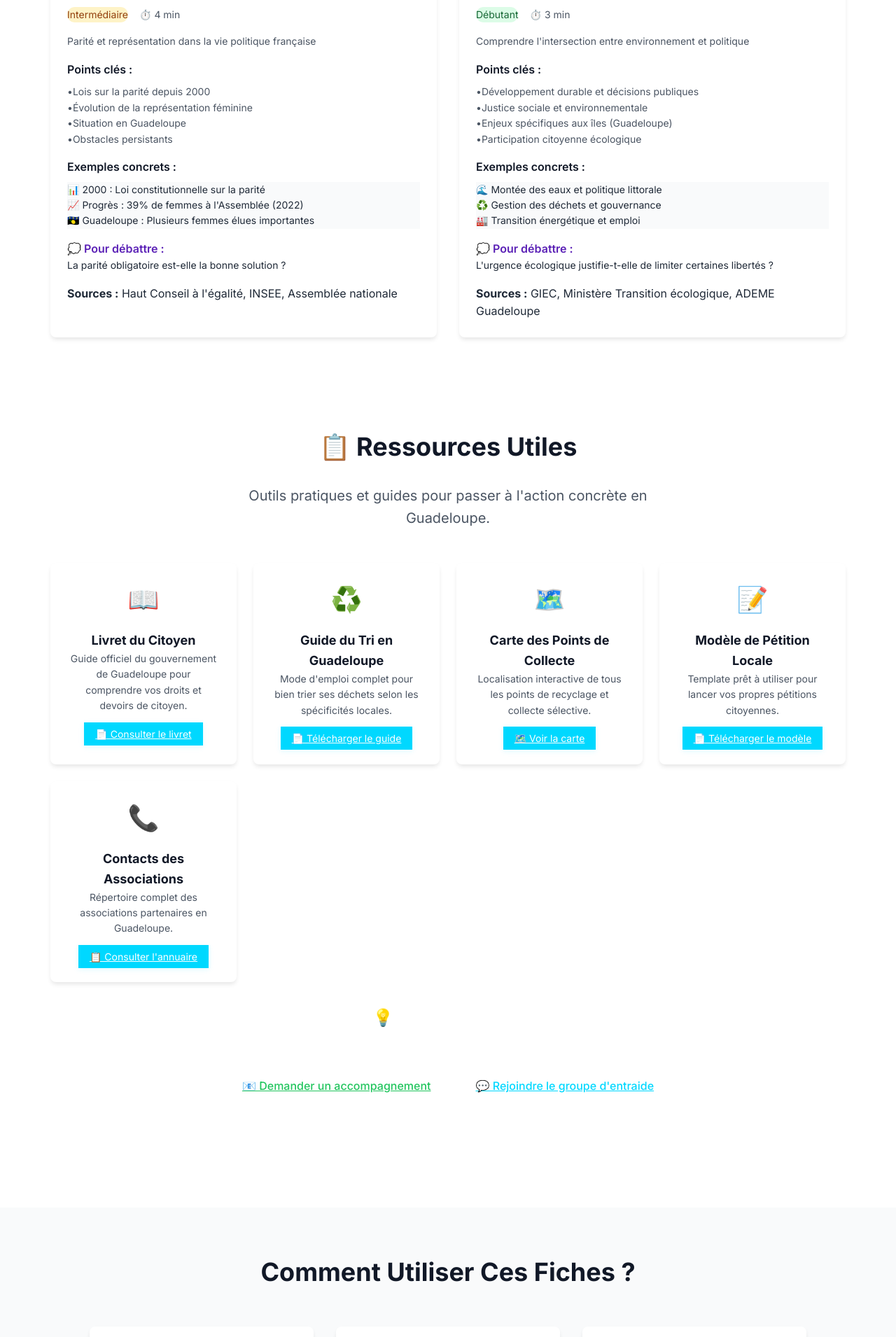
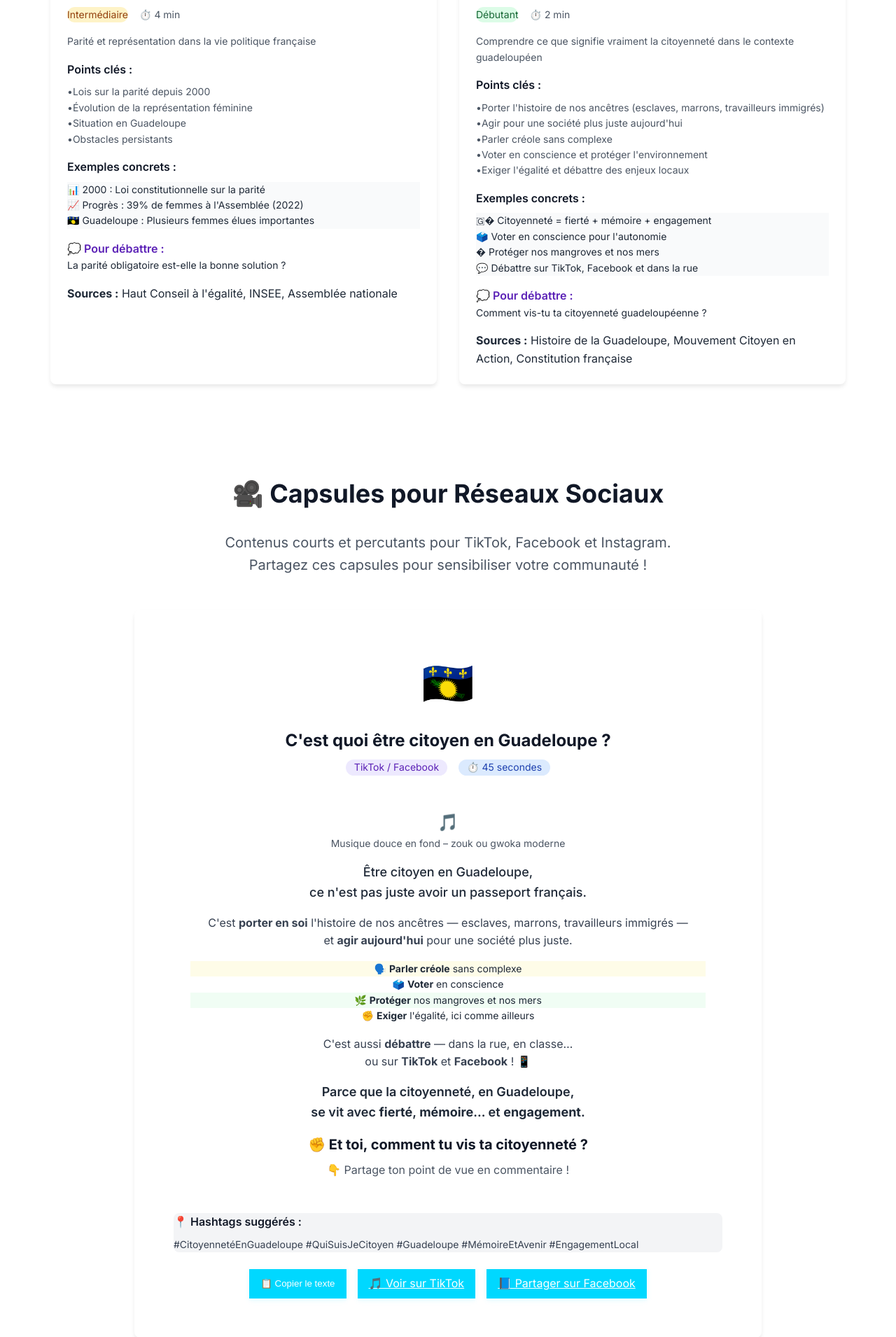
Before and after one commit to cipfarorudy/citoyen-en-action, a React (Vite) app: page /ressources in a window 1280 px wide. Shown: the part 1950-3860 px from the top of the page at 70% size. Built offline with nearby package versions, Linux system fonts and the light colour scheme.

Commit message:
Ajout de la capsule TikTok/Facebook 'C'est quoi être citoyen en Guadeloupe ?' et fiche pédagogique associée

```diff
--- a/src/pages/RessourcesPage.tsx
+++ b/src/pages/RessourcesPage.tsx
@@ -121,25 +121,27 @@ const RessourcesPage: React.FC = () => {
       sources: ['Haut Conseil à l\'égalité', 'INSEE', 'Assemblée nationale']
     },
     {
-      id: 6,
-      titre: "Qu'est-ce que l'écologie politique ?",
-      category: 'civisme',
+      id: 7,
+      titre: "C'est quoi être citoyen en Guadeloupe ?",
+      category: 'guadeloupe',
       niveau: 'Débutant',
-      duree: '3 min',
-      description: 'Comprendre l\'intersection entre environnement et politique',
+      duree: '2 min',
+      description: 'Comprendre ce que signifie vraiment la citoyenneté dans le contexte guadeloupéen',
       points: [
-        'Développement durable et décisions publiques',
-        'Justice sociale et environnementale',
-        'Enjeux spécifiques aux îles (Guadeloupe)',
-        'Participation citoyenne écologique'
+        'Porter l\'histoire de nos ancêtres (esclaves, marrons, travailleurs immigrés)',
+        'Agir pour une société plus juste aujourd\'hui',
+        'Parler créole sans complexe',
+        'Voter en conscience et protéger l\'environnement',
+        'Exiger l\'égalité et débattre des enjeux locaux'
       ],
       exemples: [
-        '🌊 Montée des eaux et politique littorale',
-        '♻️ Gestion des déchets et gouvernance',
-        '🏭 Transition énergétique et emploi'
+        '🇬� Citoyenneté = fierté + mémoire + engagement',
+        '🗳️ Voter en conscience pour l\'autonomie',
+        '� Protéger nos mangroves et nos mers',
+        '💬 Débattre sur TikTok, Facebook et dans la rue'
       ],
-      debat: 'L\'urgence écologique justifie-t-elle de limiter certaines libertés ?',
-      sources: ['GIEC', 'Ministère Transition écologique', 'ADEME Guadeloupe']
+      debat: 'Comment vis-tu ta citoyenneté guadeloupéenne ?',
+      sources: ['Histoire de la Guadeloupe', 'Mouvement Citoyen en Action', 'Constitution française']
     }
   ];
 
@@ -256,6 +258,129 @@ const RessourcesPage: React.FC = () => {
               </CardContent>
             </Card>
           ))}
+        </div>
+      </section>
+
+      {/* Section Capsules Réseaux Sociaux */}
+      <section className="py-16 bg-gradient-to-r from-purple-50 to-pink-50">
+        <div className="container">
+          <div className="text-center mb-12">
+            <h2 className="text-3xl md:text-4xl font-bold mb-6 text-gray-900">
+              🎥 Capsules pour Réseaux Sociaux
+            </h2>
+            <p className="text-xl text-gray-600 max-w-2xl mx-auto">
+              Contenus courts et percutants pour TikTok, Facebook et Instagram.
+              Partagez ces capsules pour sensibiliser votre communauté !
+            </p>
+          </div>
+
+          <div className="max-w-4xl mx-auto">
+            <Card className="hover:scale-105 transition-transform">
+              <CardContent className="p-8">
+                {/* Header */}
+                <div className="text-center mb-6">
+                  <div className="text-6xl mb-4">🇬🇵</div>
+                  <h3 className="text-2xl font-bold text-gray-900 mb-2">
+                    C'est quoi être citoyen en Guadeloupe ?
+                  </h3>
+                  <div className="flex items-center justify-center space-x-4 text-sm text-gray-600">
+                    <span className="bg-purple-100 text-purple-800 px-3 py-1 rounded-full">TikTok / Facebook</span>
+                    <span className="bg-blue-100 text-blue-800 px-3 py-1 rounded-full">⏱️ 45 secondes</span>
+                  </div>
+                </div>
+
+                {/* Contenu de la capsule */}
+                <div className="bg-white rounded-lg p-6 mb-6 shadow-inner">
+                  <div className="text-center mb-4">
+                    <span className="text-2xl">🎵</span>
+                    <p className="text-sm text-gray-600 italic">Musique douce en fond – zouk ou gwoka moderne</p>
+                  </div>
+
+                  <div className="space-y-4 text-center">
+                    <p className="text-lg font-medium text-gray-800">
+                      Être citoyen en Guadeloupe,<br/>
+                      ce n'est pas juste avoir un passeport français.
+                    </p>
+
+                    <div className="bg-gradient-to-r from-blue-50 to-green-50 p-4 rounded-lg">
+                      <p className="text-gray-700">
+                        C'est <strong>porter en soi</strong> l'histoire de nos ancêtres — esclaves, marrons, travailleurs immigrés —<br/>
+                        et <strong>agir aujourd'hui</strong> pour une société plus juste.
+                      </p>
+                    </div>
+
+                    <div className="grid grid-cols-2 gap-3 text-sm">
+                      <div className="bg-yellow-50 p-3 rounded">
+                        🗣️ <strong>Parler créole</strong> sans complexe
+                      </div>
+                      <div className="bg-blue-50 p-3 rounded">
+                        🗳️ <strong>Voter</strong> en conscience
+                      </div>
+                      <div className="bg-green-50 p-3 rounded">
+                        🌿 <strong>Protéger</strong> nos mangroves et nos mers
+                      </div>
+                      <div className="bg-purple-50 p-3 rounded">
+                        ✊ <strong>Exiger</strong> l'égalité, ici comme ailleurs
+                      </div>
+                    </div>
+
+                    <p className="text-gray-700">
+                      C'est aussi <strong>débattre</strong> — dans la rue, en classe…<br/>
+                      ou sur <strong>TikTok</strong> et <strong>Facebook</strong> ! 📱
+                    </p>
+
+                    <div className="bg-gradient-to-r from-red-50 to-orange-50 p-4 rounded-lg">
+                      <p className="text-lg font-semibold text-gray-800">
+                        Parce que la citoyenneté, en Guadeloupe,<br/>
+                        se vit avec <strong>fierté</strong>, <strong>mémoire</strong>… et <strong>engagement</strong>.
+                      </p>
+                    </div>
+
+                    <div className="border-t pt-4">
+                      <p className="text-xl font-bold text-gray-900 mb-2">
+                        ✊ Et toi, comment tu vis ta citoyenneté ?
+                      </p>
+                      <p className="text-gray-600">👇 Partage ton point de vue en commentaire !</p>
+                    </div>
+                  </div>
+                </div>
+
+                {/* Hashtags */}
+                <div className="bg-gray-100 p-4 rounded-lg mb-6">
+                  <h4 className="font-semibold text-gray-900 mb-2">📍 Hashtags suggérés :</h4>
+                  <p className="text-sm text-gray-700">
+                    #CitoyennetéEnGuadeloupe #QuiSuisJeCitoyen #Guadeloupe #MémoireEtAvenir #EngagementLocal
+                  </p>
+                </div>
+
+                {/* Actions */}
+                <div className="flex flex-col sm:flex-row gap-4 justify-center">
+                  <button
+                    onClick={() => navigator.clipboard.writeText(`Être citoyen en Guadeloupe, ce n'est pas juste avoir un passeport français. C'est porter en soi l'histoire de nos ancêtres — esclaves, marrons, travailleurs immigrés — et agir aujourd'hui pour une société plus juste. C'est parler créole sans complexe, voter en conscience, protéger nos mangroves et nos mers, et exiger l'égalité, ici comme ailleurs. C'est aussi débattre — dans la rue, en classe… ou sur TikTok et Facebook ! Parce que la citoyenneté, en Guadeloupe, se vit avec fierté, mémoire… et engagement. ✊ Et toi, comment tu vis ta citoyenneté ? 👇 Partage ton point de vue en commentaire ! #CitoyennetéEnGuadeloupe #QuiSuisJeCitoyen #Guadeloupe #MémoireEtAvenir #EngagementLocal`)}
+                    className="btn-primary bg-blue-600 hover:bg-blue-700"
+                  >
+                    📋 Copier le texte
+                  </button>
+                  <a
+                    href="https://www.tiktok.com/@farorudy"
+                    target="_blank"
+                    rel="noopener noreferrer"
+                    className="btn-primary bg-black hover:bg-gray-800"
+                  >
+                    🎵 Voir sur TikTok
+                  </a>
+                  <a
+                    href="https://www.facebook.com/farorudy"
+                    target="_blank"
+                    rel="noopener noreferrer"
+                    className="btn-primary bg-blue-700 hover:bg-blue-800"
+                  >
+                    📘 Partager sur Facebook
+                  </a>
+                </div>
+              </CardContent>
+            </Card>
+          </div>
         </div>
       </section>
 
```
